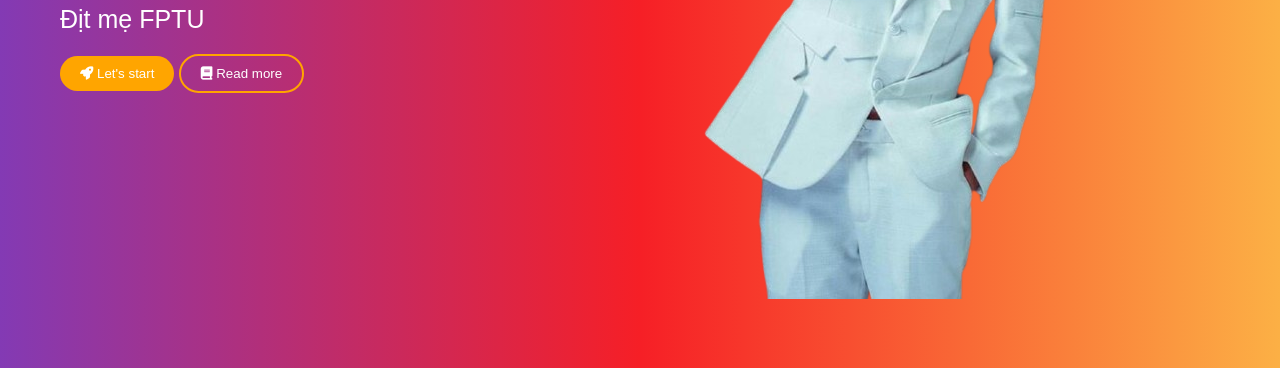
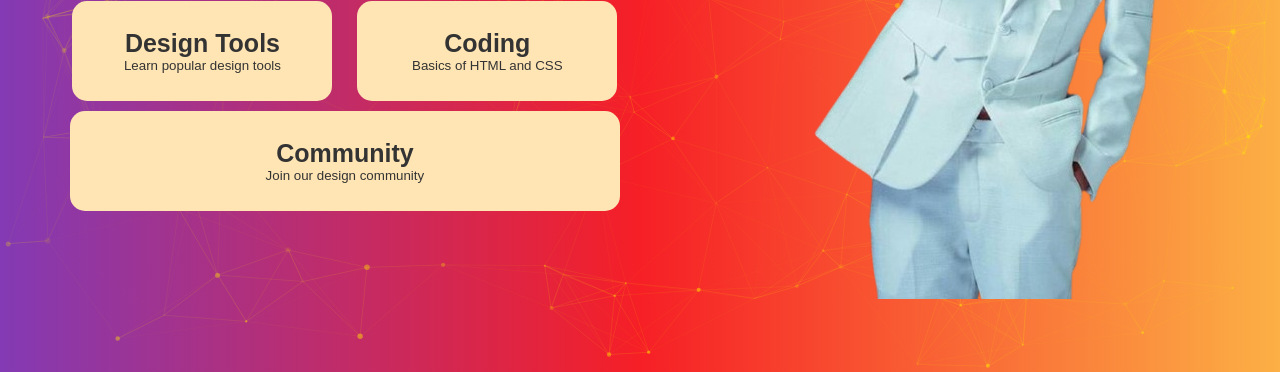
Before and after one commit to nguyentaihung5106/Portfolio, a plain HTML site: page index.html in a window 1280 px wide. Shown: the part 432-804 px from the top of the page. Drawn offline with nearby package versions, Linux system fonts and the light colour scheme; animation ran at ten frames a second.

Commit message:
add particlejs

```diff
--- /dev/null
+++ b/app.js
@@ -0,0 +1,26 @@
+particlesJS("particles-js", {
+    particles: {
+      number: {
+        value: 150,
+        density: { enable: true, value_area: 800 },
+      },
+      color: { value: "#ffea00" },
+      shape: { type: "circle" },
+      opacity: { value: 0.5, random: true },
+      size: { value: 3, random: true },
+      line_linked: {
+        enable: true,
+        distance: 150,
+        color: "#ffea00",
+        opacity: 0.2,
+        width: 1,
+      },
+      move: {
+        enable: true,
+        speed: 2,
+        direction: "none",
+        random: true,
+        out_mode: "out",
+      },
+    },
+  });
--- a/index.html
+++ b/index.html
@@ -9,6 +9,7 @@
     <link rel="icon" href="./img/441ac65a6abce85b6c0326a0217de86e-removebg-preview.png">
 </head>
 <body>
+    <div id="particles-js"></div>
  <div class="container">
 
        <header>
@@ -19,10 +20,10 @@
                        <a href="http://127.0.0.1:5500/index.html">Home</a>
                    </li>
                    <li>
-                       <a href="https://www.youtube.com/watch?v=dQw4w9WgXcQ">About</a>
+                       <a href="https://linktr.ee/BettercallHwngg">About</a>
                    </li>
                    <li>
-                       <a href="https://www.youtube.com/watch?v=dQw4w9WgXcQ">Projects</a>
+                       <a href="https://github.com/nguyentaihung5106">Projects</a>
                    </li>
                    <li>
                        <a href="https://www.youtube.com/watch?v=dQw4w9WgXcQ">Blog</a>
@@ -36,11 +37,33 @@
         <main>
             <div class="content">
                 <h1>NGUYỄN TÀI HƯNG</h1>
-                <p>Front-end developer</p>
-                <p>Địt mẹ FPTU</p>
+                <h2>Front-end developer</h2>
+                <h3>胸の大きな女の子が大好きです</h3>
                 <div class="button-wrapper">
                     <button class="button start" > <i class="fa-solid fa-rocket"></i> Let's start</button>
                     <button class="button readMore" > <i class="fa-solid fa-book"></i> Read more</button>
+                </div>
+
+                <div class="introduce">
+                    <div class="top">
+                        <button class="design butt">
+
+                            <h3>Design Tools</h3>
+                            <p>Learn popular design tools</p>
+                        </button>
+                        <button class="coding butt">
+
+                            <h3>Coding</h3>
+                            <p>Basics of HTML and CSS</p>
+                        </button>
+                    </div>
+                    <div class="bottom">
+                        <button class="community butt">
+
+                            <h3>Community</h3>
+                            <p>Join our design community</p>
+                        </button>
+                    </div>
                 </div>
             </div>
 
@@ -48,24 +71,16 @@
                 <img src="./img/hinh-nen-jack__3_-removebg-preview.png" alt="">
             </div>
 
-            <div>
-                <div></div>
-                <div></div>
-                <div></div>
-            </div>
 
-            <div>
-                <h3>
 
-                </h3>
-                <p>
-
-                </p>
-            </div>
 
         </main>
 
  </div>
 
+
+
+ <script src="https://cdn.jsdelivr.net/particles.js/2.0.0/particles.min.js"></script>
+ <script src="./app.js"></script>
 </body>
 </html>
--- a/style.css
+++ b/style.css
@@ -17,7 +17,8 @@ color:white;
 {
     max-width:1200px;
     margin:0 auto;
-    padding: 20px
+    padding: 20px;
+
 }
 
 
@@ -67,8 +68,8 @@ nav a
 
 .button
 {
-    background-color:orange;
-    color: white;
+    background-color:#ffe5b4;
+    color: #333;
     padding: 10px 20px;
     border-radius:40px;
     border:none;
@@ -116,24 +117,24 @@ main
 }
 
 
-.content p:nth-of-type(1)
+.content h2
 {
     font-size:45px;
 
 }
 
-.content p:nth-of-type(2)
+.content h3
 {
     font-size:25px;
 }
 
 .readMore
 {
-    border: 2px solid orange;
+    border: 2px solid #ffe5b4;
     background-color: transparent;
-    color:white;
+    color:#333;
     position:relative;
-    z-index:1;
+    z-index:3;
     overflow: hidden;
 
 }
@@ -154,7 +155,7 @@ top:0;
 left:0;
 width:0%;
 height:100%;
-background-color:orange;
+background-color:#ffe5b4;
 z-index:-1;
 transition: all 0.5s ease;
 border-radius:50px;
@@ -168,3 +169,71 @@ border-radius:50px;
     width:100%;
 
 }
+
+.design-tools p
+{
+    font-size: 20px;
+}
+
+.butt
+{
+    border-radius:15px;
+    cursor: pointer;
+    background-color: #ffe5b4;
+    border: none;
+    outline:none;
+    color:#333;
+    transition: all 0.4s ease;
+
+}
+
+.butt:hover
+{
+    transform:translateY(-3px);
+    box-shadow: 1px 7px 8px 1px;
+
+}
+
+
+.top
+{
+    display:flex;
+    justify-content:space-around;
+}
+
+.top .butt
+{
+    width: 260px;
+    height:100px;
+}
+
+
+
+.bottom
+{
+    display:flex;
+    justify-content:center;
+}
+
+.bottom .community
+{
+    width: 550px;
+    height: 100px;
+    margin-top:10px;
+}
+
+
+.coding i
+{
+    display:flex;
+    justify-content:left;
+    margin-left: 20px;
+}
+
+#particles-js
+{
+    position:absolute;
+    width:100%;
+    height:100%;
+    z-index:-100;
+}
```
